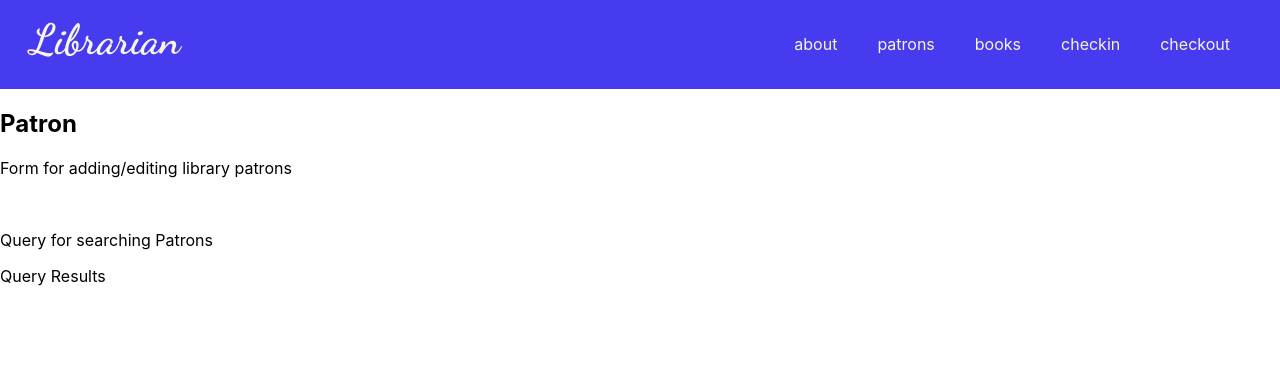
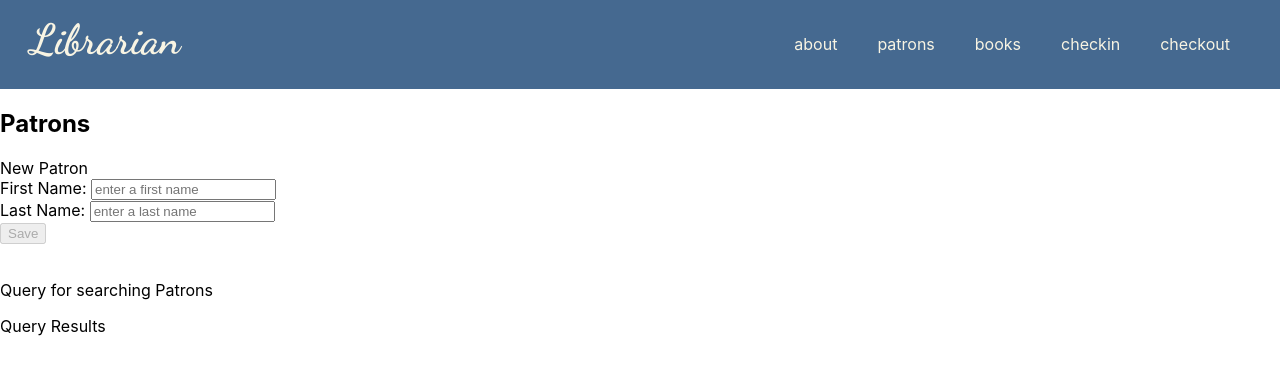
Before and after one commit to mertbagt/librarian, a React (Create React App) app: page /patron in a window 1280 px wide. Shown: the top 374 px of the page. Built offline with nearby package versions, Linux system fonts and the light colour scheme.

Commit message:
add patron form

```diff
--- /dev/null
+++ b/src/AddPatron/AddPatron.js
@@ -0,0 +1,118 @@
+import  React, {Component} from 'react';
+import Context from '../Context';
+import ValidationError from '../ValidationError/ValidationError';
+import './AddPatron.css';
+
+class AddPatron extends Component {
+  static contextType = Context;
+
+  state = {
+    first: {value: '', touched: false},
+    last: {value: '', touched: false},
+  };
+
+  updateFirst(first) {
+    this.setState({first: {value: first, touched: true}});
+  }
+
+  updateLast(last) {
+    this.setState({last: {value: last, touched: true}});
+  }
+
+  validateFirst() {
+    const first = this.state.first.value.trim();
+
+    if (first.length === 0) {
+      return "A first name is required";
+    } else if (first.length < 2) {
+      return "First name must be at least 2 characters long";
+    }
+  }
+
+  validateLast() {
+    const last = this.state.last.value.trim();
+
+    if (last.length === 0) {
+      return "A last name is required";
+    } else if (last.length < 2) {
+      return "Last name must be at least 2 characters long";
+    }
+  }
+
+  handleSubmit(event) {
+    event.preventDefault();
+
+    const first = this.state.first;
+    const last = this.state.last;
+
+    const x = this.context.patrons.length - 1;
+    const y = this.context.patrons[x].id + 1;
+
+    const newPatron = {id: y, first: first, last: last}
+
+    this.setState({
+      first: {value: '', touched: false},
+      last: {value: '', touched: false},
+    });
+    this.context.addPatron(newPatron);
+  }
+
+  render() {
+    const firstError = this.validateFirst();
+    const lastError = this.validateLast();
+    const error = this.context.error
+          ? <div className="error">{this.context.error}</div>
+          : "";
+
+    return (
+      <section className="addPatron">
+        <form id="addPatronForm" className="addPatronForm" onSubmit={e => this.handleSubmit(e)}>
+          <div className='addPatronFormName'>New Patron</div>
+          <div className='addItemFormGroup'>
+            <div className="addItemFormFlex">
+              <label htmlFor="first">First Name: </label>
+              <input
+                type="text"
+                className="addPatron_input"
+                name="first"
+                id="first"
+                onChange={e => this.updateFirst(e.target.value)}
+                placeholder="enter a first name"
+                value={this.state.first.value}
+                required
+              />
+            </div>
+            <div className="addItemFormFlex">
+              <label htmlFor="last">Last Name: </label>
+              <input
+                type="text"
+                className="addPatron_input"
+                name="last"
+                id="last"
+                onChange={e => this.updateLast(e.target.value)}
+                placeholder="enter a last name"
+                value={this.state.last.value}
+                required
+              />
+            </div>
+            <div className="addItemFormFlex">
+              <button
+                type="submit"
+                className="AddPatron_button"
+                disabled={this.validateFirst() || this.validateLast()}
+              >Save
+              </button>
+            </div>
+          </div>
+          <div className="AddItem_error_group">
+            {this.state.first.touched && <ValidationError message={firstError} />}
+            {this.state.last.touched && <ValidationError message={lastError} />}
+            {error}
+          </div>
+        </form>
+      </section>
+    );
+  }
+}
+
+export default AddPatron;
--- a/src/App/App.js
+++ b/src/App/App.js
@@ -6,9 +6,38 @@ import Patron from '../Patron/Patron';
 import Book from '../Book/Book';
 import Checkin from '../Checkin/Checkin';
 import Checkout from '../Checkout/Checkout';
+import Context from '../Context';
 import './App.css';
 
+const patrons = [
+  {
+    id: 0,
+    first: 'Joe',
+    last: 'Smith'
+  },
+  {
+    id: 1,
+    first: 'Bob',
+    last: 'Johnson'
+  },
+  {
+    id: 2,
+    first: 'John',
+    last: 'Baker'
+  }
+];
+
 class App extends Component {
+  state = {
+    patrons
+  }
+
+  handleAddPatron = (newPatron) => {
+    this.setState({
+      patrons: [...this.state.patrons, newPatron ],
+    })
+  }
+
   renderNavRoutes() {
     return (
         <>
@@ -31,14 +60,17 @@ class App extends Component {
 
   render() {
     const value = {
+      patrons: this.state.patrons,
+      addPatron: this.handleAddPatron,
+      error: this.state.error,
     };
     return (
-//      <Context.Provider value={value}>
+      <Context.Provider value={value}>
         <div className="App">
           <nav className="App__nav">{this.renderNavRoutes()}</nav>
           <main className='App'>{this.renderMainRoutes()}</main>
         </div>
-//      </Context.Provider>
+      </Context.Provider>
     );
   }
 }
--- /dev/null
+++ b/src/Context.js
@@ -0,0 +1,7 @@
+import React from 'react'
+
+export default React.createContext({
+  patrons: [],
+  addPatron: () => {},
+  error: "",
+})
--- a/src/Nav/Nav.css
+++ b/src/Nav/Nav.css
@@ -1,5 +1,5 @@
 nav {
-    background-color: #473bf0;
+    background-color: #456990;
     z-index: 10;
   }
 
--- a/src/Patron/Patron.js
+++ b/src/Patron/Patron.js
@@ -1,4 +1,5 @@
 import  React, {Component} from 'react';
+import AddPatron from '../AddPatron/AddPatron';
 import './Patron.css';
 
 class Patron extends Component {
@@ -6,10 +7,8 @@ class Patron extends Component {
   render() {
     return (
       <>
-        <h2>Patron</h2>
-        <div className="editPatron">
-          <p>Form for adding/editing library patrons</p>
-        </div>
+        <h2>Patrons</h2>
+          <AddPatron></AddPatron>
         <br />
         <div className="searchPatron">
           <p>Query for searching Patrons</p>
--- /dev/null
+++ b/src/ValidationError/ValidationError.js
@@ -0,0 +1,15 @@
+import React from 'react';
+
+export default function ValidationError(props) {
+  if(props.message) {
+    return (
+      <div className="error">{props.message}</div>
+    );
+  }
+
+  return <></>
+}
+
+ValidationError.defaultProps = {
+  message: ''
+}
```
Also changed, not shown: src/AddPatron/AddPatron.css (added).
